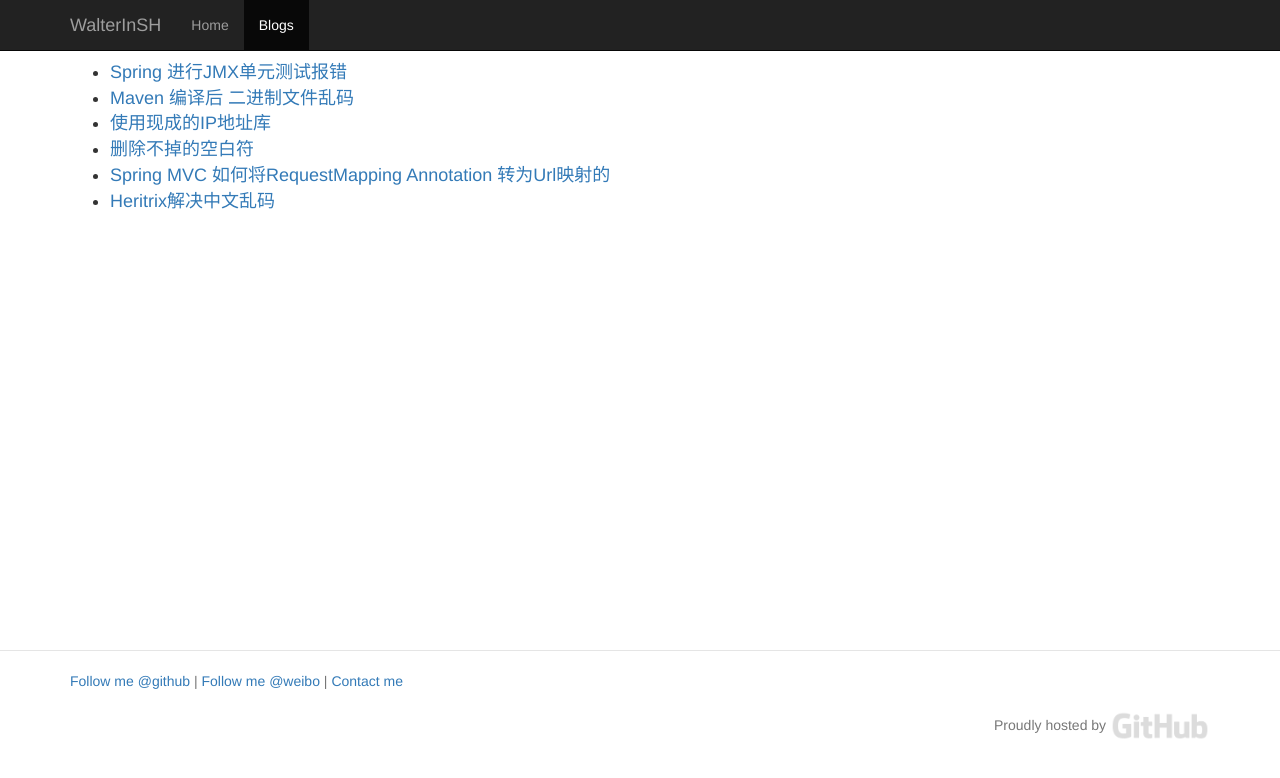
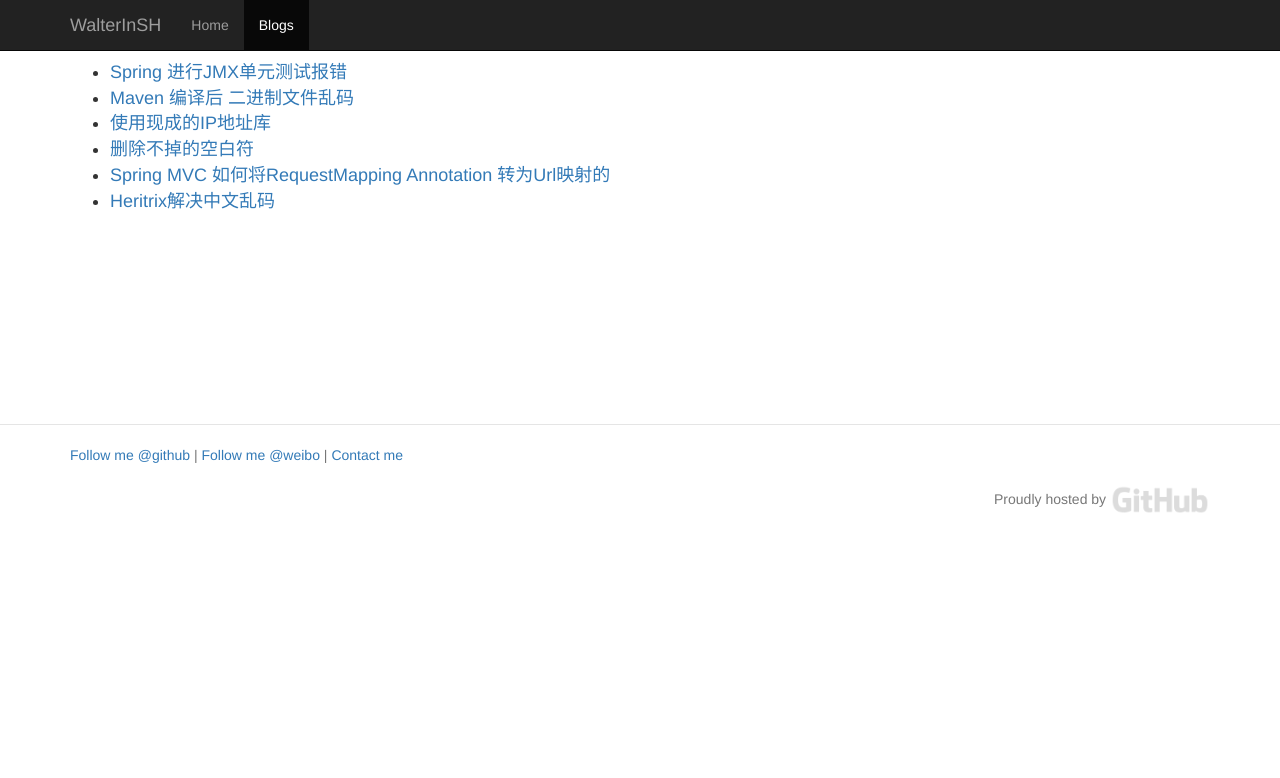
Before and after one commit to WalterInSH/walterinsh.github.io, a Jekyll site: the page built from blogs.html, in a window 1280 px wide. Shown: the top 778 px of the page. Built offline with Jekyll 4.4.1, drawn with Linux system fonts in a browser that asks for light colours; nearby versions of some CDN libraries; library files that are not in the unit come from our copies; Markdown is read by kramdown in place of the engine named in the settings.

Commit message:
delete svg

```diff
--- a/css/commons.css
+++ b/css/commons.css
@@ -1,5 +1,5 @@
 .main_ele{
-	min-height: 500px;
+	padding-bottom: 100px;
 }
 
 .first_ele{
--- a/index.html
+++ b/index.html
@@ -48,8 +48,8 @@
 		{% endfor %}
 		</ul>
 	</div>
-
+<!--
 
 	<div id="posts_stat" class="container">
 		<svg></svg>
-	</div>
+	</div> -->
```
